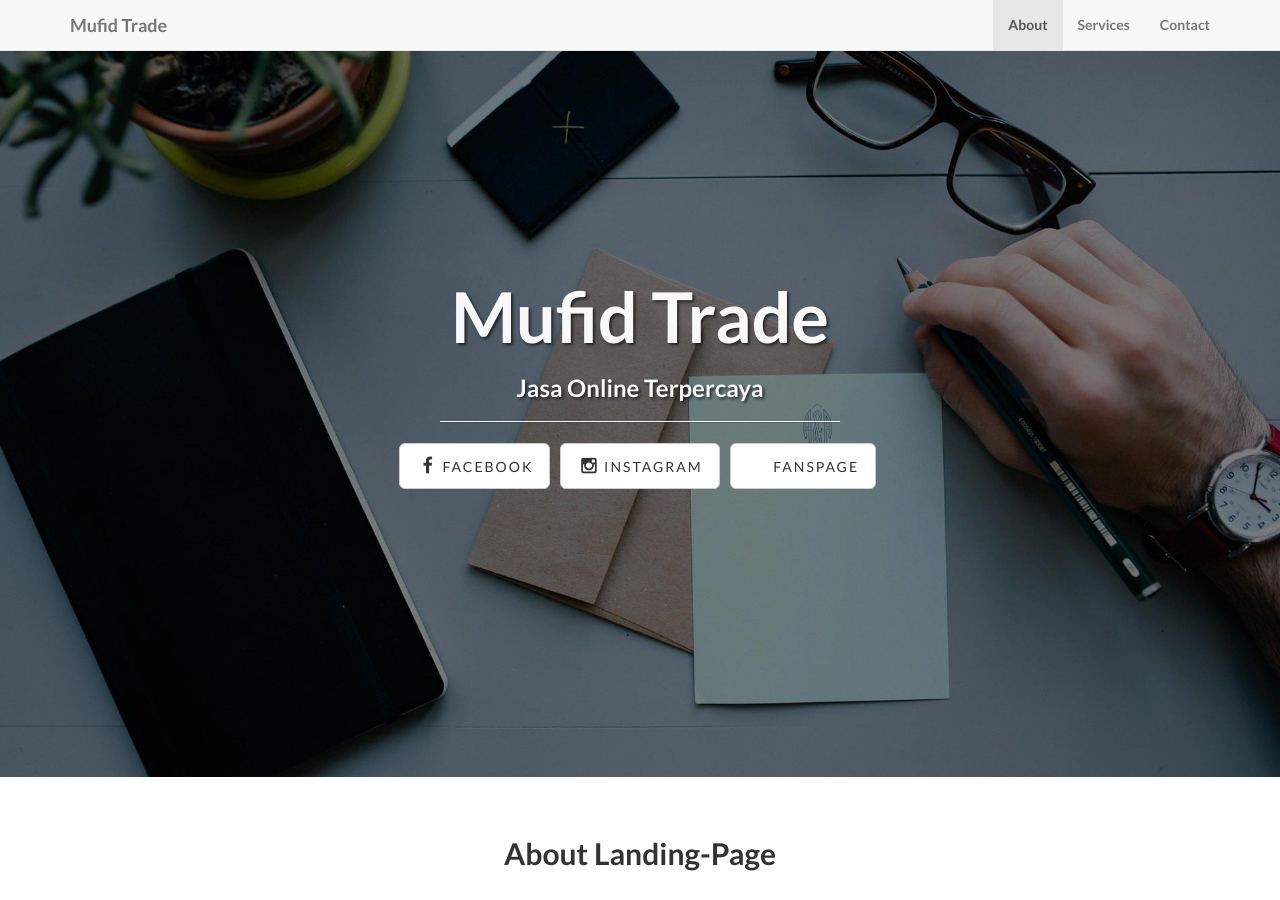
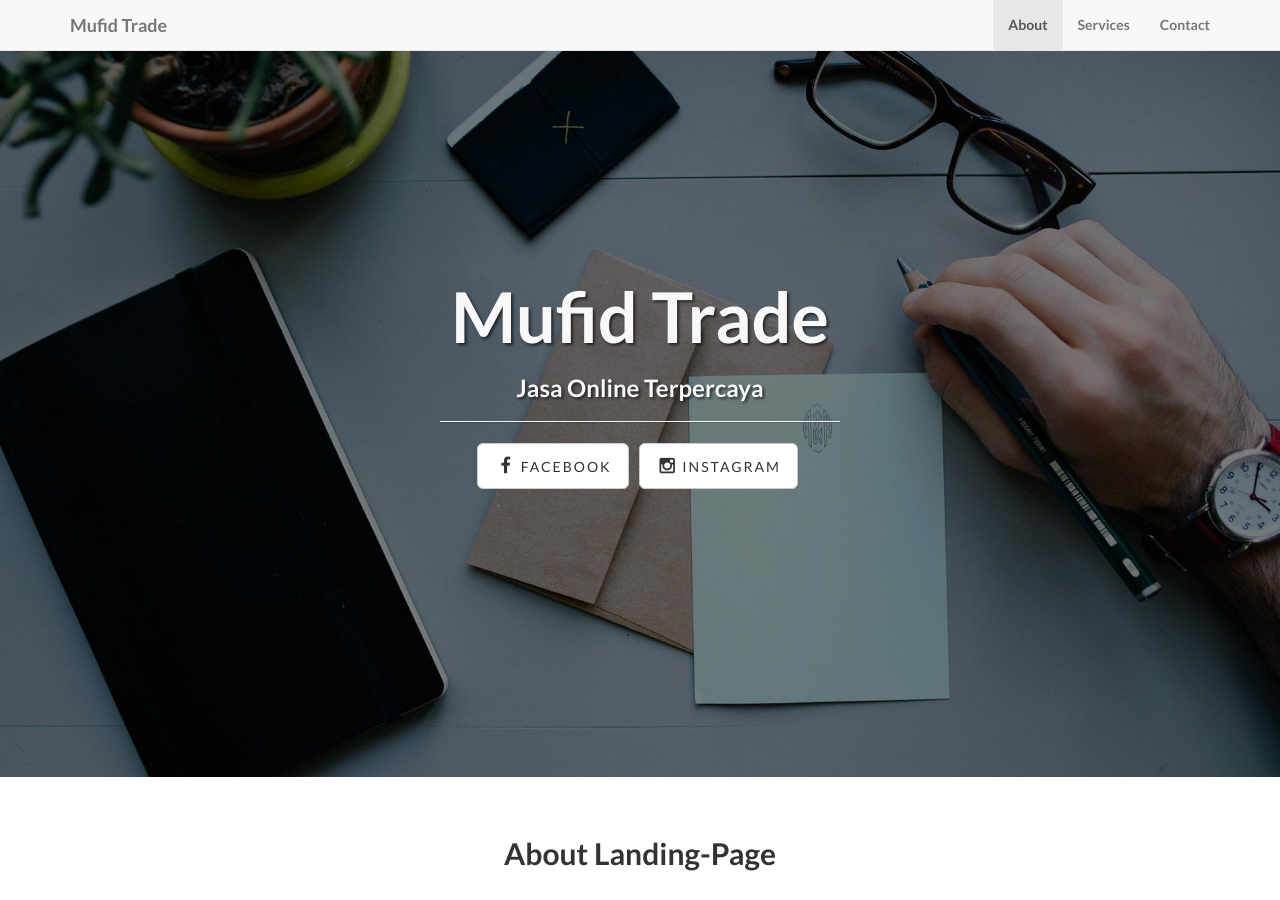
Before and after one commit to faazabilamr084/mufidtrade.github.io, a Jekyll site: the page built from index.html, in a window 1280 px wide and 900 px high. Built offline with Jekyll 4.4.1, drawn with Linux system fonts in a browser that asks for light colours.

Commit message:
Update _config.yml

```diff
--- a/_config.yml
+++ b/_config.yml
@@ -30,8 +30,6 @@ social:
     url: https://facebook.com/faazabilamri
   - title: instagram
     url: https://instagram.com/mufidtrade
-  - title: fanspage
-    url: https://facebook.com/mufidtrade
 
     # html minify
 compress_html:
```
